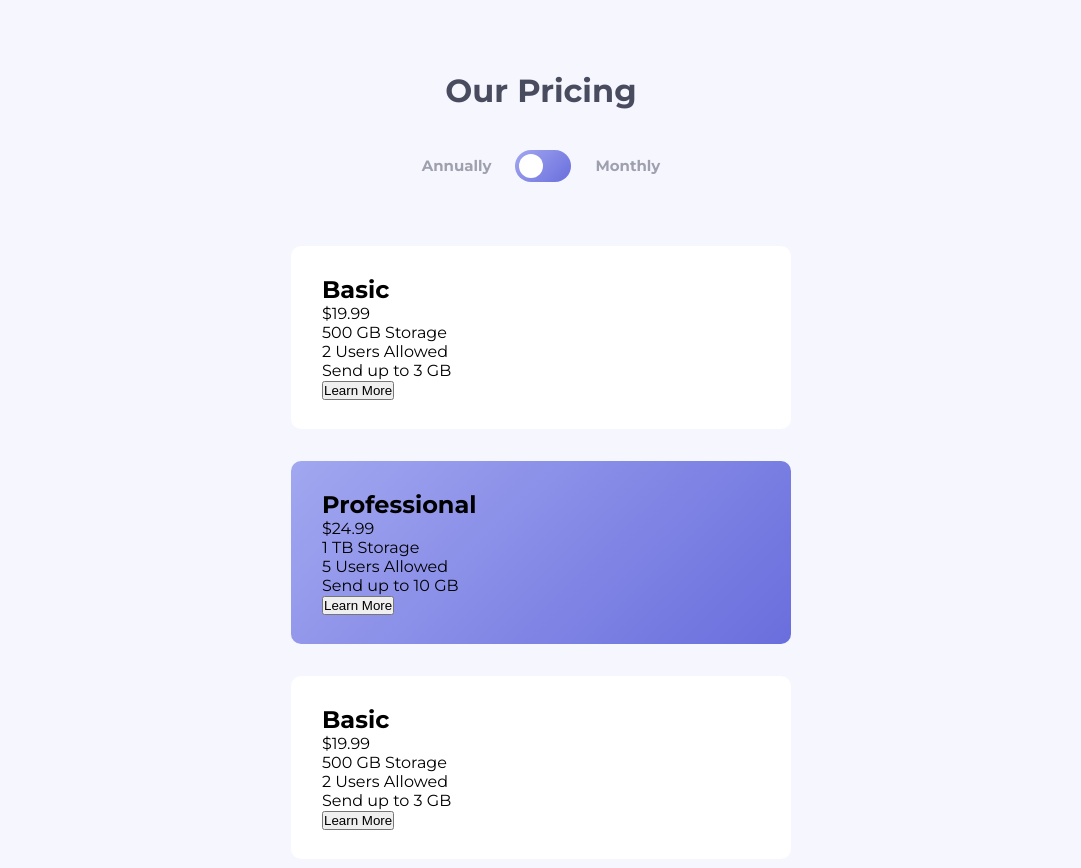
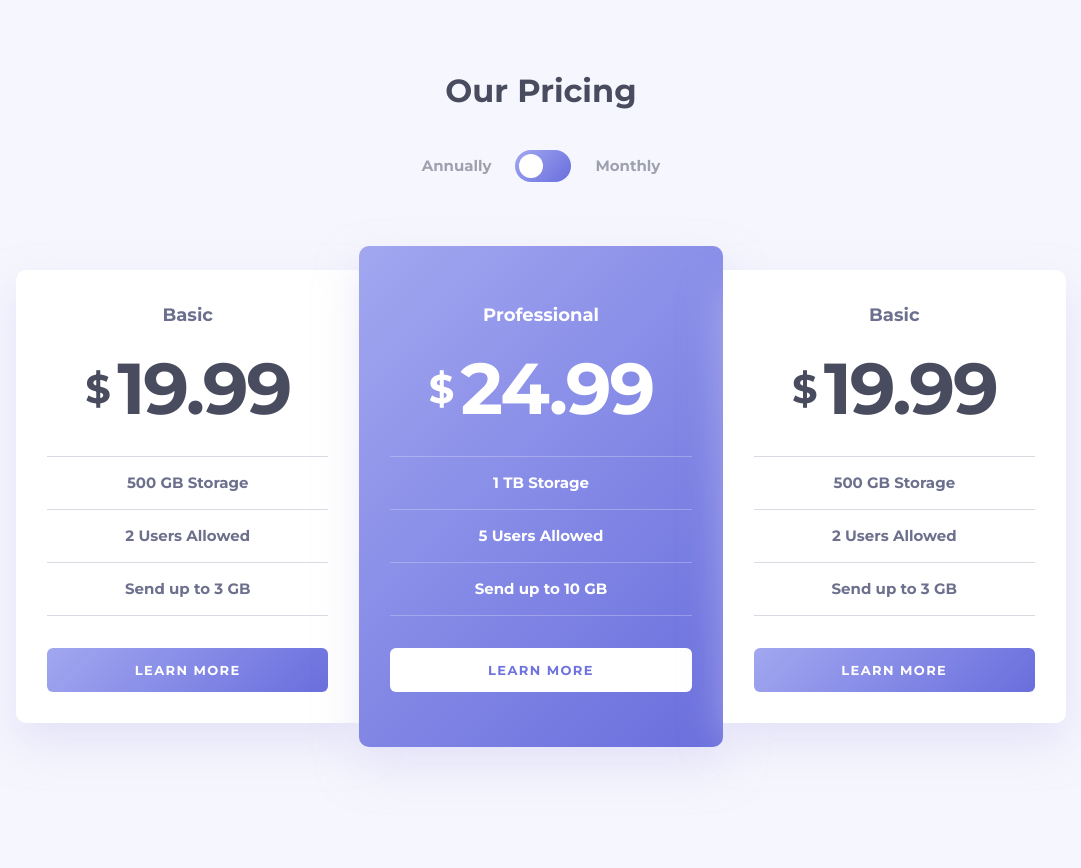
Before and after one commit to ionStici/pricing-component-with-toggle, a website built with Vite: page index.html in a window 1280 px wide. Shown: the whole page, without its empty margins (99-1180 px from the left). Built offline with nearby package versions, Linux system fonts and the light colour scheme.

Commit message:
Finish styling the cards

```diff
--- a/components/Card.js
+++ b/components/Card.js
@@ -4,7 +4,8 @@ let basic = store.getState().toggle.basic;
 let pro = store.getState().toggle.pro;
 let master = store.getState().toggle.basic;
 
-export let cardBasic, cardPro, cardMaster;
+let cardBasic, cardPro, cardMaster;
+let CardsSection;
 
 store.subscribe(() => {
     basic = store.getState().toggle.basic;
@@ -15,12 +16,12 @@ store.subscribe(() => {
     cardPro = CreateCard(pro.title, pro.price, pro.list);
     cardMaster = CreateCard(master.title, master.price, master.list);
 
-    console.log(basic);
+    CardsSection.innerHTML = [cardBasic, cardPro, cardMaster].join('');
 });
 
 const CreateCard = function (plan, price, data) {
     return `
-        <section class="card ${plan === 'Professional' ? 'card--blue' : ''}">
+        <div class="card ${plan === 'Professional' ? 'card--blue' : ''}">
             <h2 class="card__h2">${plan}</h2>
             <p class="card__price-box"><span class="card__dollar">$</span><span class="card__price">${price}</span></p>
 
@@ -31,10 +32,16 @@ const CreateCard = function (plan, price, data) {
             </ul>
 
             <button class="card__btn">Learn More</button>
-        </section>
+        </div>
     `;
 };
 
 cardBasic = CreateCard(basic.title, basic.price, basic.list);
 cardPro = CreateCard(pro.title, pro.price, pro.list);
 cardMaster = CreateCard(master.title, master.price, master.list);
+
+CardsSection = document.createElement('section');
+CardsSection.classList.add('section');
+CardsSection.innerHTML = [cardBasic, cardPro, cardMaster].join('');
+
+export default CardsSection;
--- a/main.js
+++ b/main.js
@@ -1,18 +1,17 @@
 import './scss/main.scss';
 import { subscribe } from './store/store';
 import Header from './components/Header';
-import { cardBasic, cardPro, cardMaster } from './components/Card';
+import CardsSection from './components/Card';
 
 const app = document.querySelector('#app');
 const main = document.createElement('main');
 main.classList.add('main');
 
 const render = function () {
-    main.innerHTML = [cardBasic, cardPro, cardMaster].join('');
-    main.prepend(Header);
+    main.appendChild(Header);
+    main.appendChild(CardsSection);
     app.appendChild(main);
 };
 
 render();
-
 subscribe(render);
--- a/scss/_base.scss
+++ b/scss/_base.scss
@@ -23,6 +23,10 @@
     box-sizing: border-box;
 }
 
+button {
+    font: inherit;
+}
+
 body {
     font-family: 'Montserrat', sans-serif;
     background-color: var(--color-very-light-gray-blue);
@@ -30,4 +34,18 @@ body {
 
 .main {
     margin-bottom: 71px;
+    padding: 0 24px;
+
+    @media only screen and (min-width: 870px) {
+        margin-bottom: 103px;
+    }
 }
+
+.section {
+    @media only screen and (min-width: 870px) {
+        display: flex;
+        align-items: center;
+        max-width: 1050px;
+        margin: 0 auto;
+    }
+}
--- a/scss/_card.scss
+++ b/scss/_card.scss
@@ -5,35 +5,135 @@
 
     border-radius: 10px;
     background-color: var(--color-white);
+    box-shadow: 0px 20px 40px rgba(212, 210, 244, 0.5);
 
-    &--blue {
-        background-color: revert;
-        background-image: var(--linear-gradient-main);
+    text-align: center;
+
+    @media only screen and (min-width: 870px) {
+        flex-grow: 1;
+        padding: 31px;
+
+        &:first-child {
+            border-radius: 10px 0 0 10px;
+        }
+
+        &:last-child {
+            border-radius: 0 10px 10px 0;
+        }
     }
 
     &:not(:last-child) {
         margin-bottom: 32px;
+
+        @media only screen and (min-width: 870px) {
+            margin-bottom: 0;
+        }
     }
 
     &__h2 {
+        color: var(--color-gray-blue);
+        font-weight: 700;
+        font-size: 18px;
+        line-height: 28px;
+
+        margin-bottom: 24px;
     }
 
     &__price-box {
+        color: var(--color-dark-gray-blue);
+
+        display: flex;
+        align-items: center;
+        justify-content: center;
+        margin-bottom: 32px;
     }
 
-    &__dollar P {
+    &__dollar {
+        font-weight: 700;
+        font-size: 40px;
+        line-height: 49px;
+        letter-spacing: -1.2px;
+
+        margin-right: 7.5px;
     }
 
     &__price {
+        font-weight: 700;
+        font-size: 72px;
+        line-height: 71px;
+        letter-spacing: -2.16px;
+
+        @media only screen and (min-width: 870px) {
+            font-size: 59px;
+        }
+
+        @media only screen and (min-width: 1000px) {
+            font-size: 72px;
+        }
     }
 
     &__list {
         list-style: none;
+        color: var(--color-gray-blue);
+
+        margin-bottom: 32px;
     }
 
     &__item {
+        &:first-child {
+            border-top: 1px solid hsla(233, 13%, 49%, 0.25);
+        }
+
+        border-bottom: 1px solid hsla(233, 13%, 49%, 0.25);
+        padding: 12px 0;
+
+        font-weight: 700;
+        font-size: 15px;
+        line-height: 28px;
     }
 
     &__btn {
+        font-weight: 700;
+        font-size: 13px;
+        line-height: 16px;
+        letter-spacing: 1.39286px;
+        text-transform: uppercase;
+        color: var(--color-white);
+
+        width: 100%;
+        padding: 14px 0;
+        border: none;
+        border-radius: 6px;
+        background-image: var(--linear-gradient-main);
+        cursor: pointer;
+    }
+
+    &--blue {
+        background-image: var(--linear-gradient-main);
+
+        .card__h2,
+        .card__price-box,
+        .card__list {
+            color: var(--color-white);
+        }
+
+        .card__item {
+            &:first-child {
+                border-top: 1px solid rgba(255, 255, 255, 0.25);
+            }
+
+            border-bottom: 1px solid rgba(255, 255, 255, 0.25);
+        }
+
+        .card__btn {
+            background-image: revert;
+            color: hsla(237, 63%, 65%, 1);
+            background-color: var(--color-white);
+        }
+
+        @media only screen and (min-width: 870px) {
+            padding: 55px 31px;
+            border-radius: 10px;
+        }
     }
 }
--- a/scss/_header.scss
+++ b/scss/_header.scss
@@ -2,7 +2,7 @@
     text-align: center;
     padding: 64px 0 80px 0;
 
-    @media only screen and (min-width: 800px) {
+    @media only screen and (min-width: 870px) {
         padding: 71px 0 64px 0;
     }
 
```
